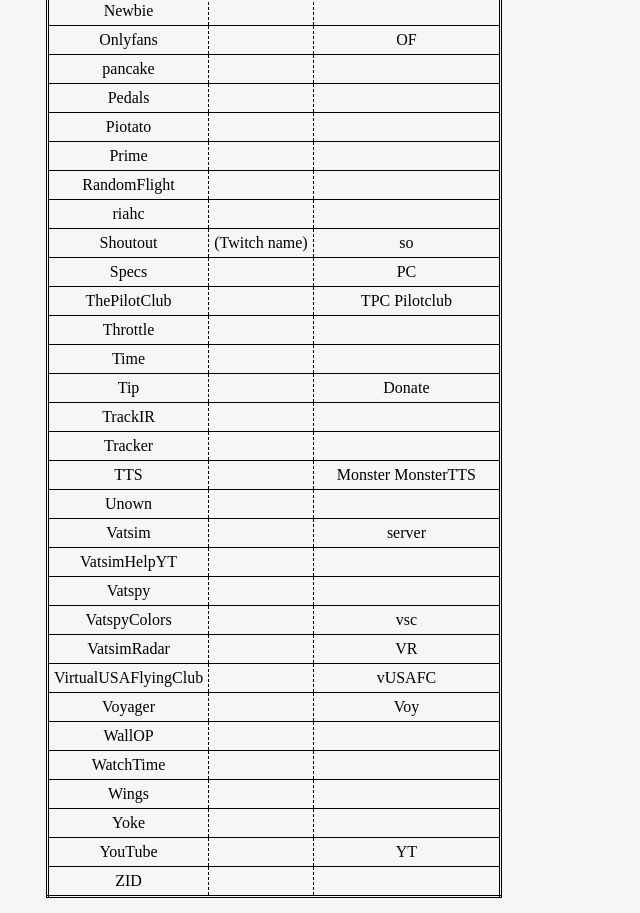
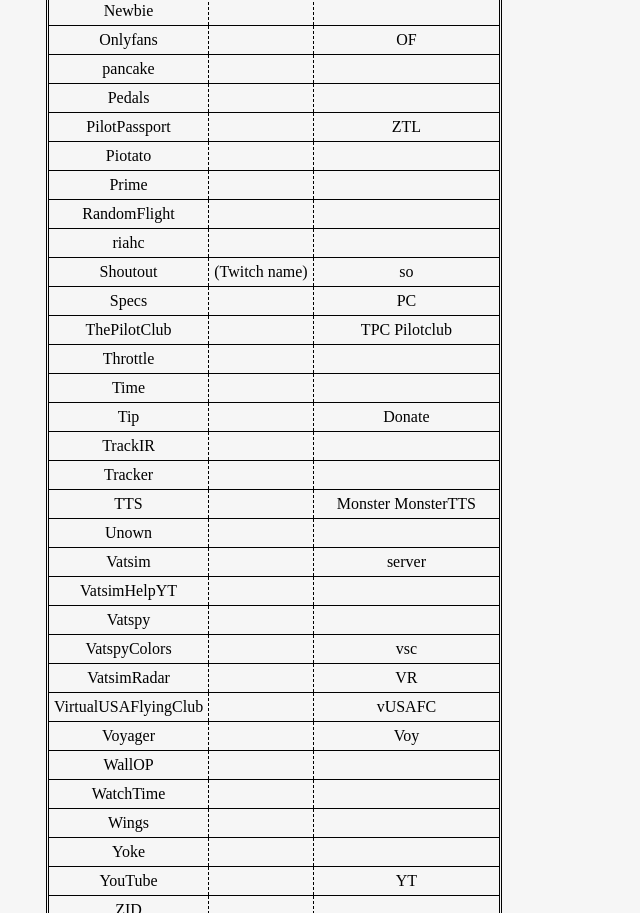
Before and after one commit to stw222/TwitchCommands, a plain HTML site: page Commands.html in a window 1280 px wide. Shown: the part 1796-2709 px from the top of the page, without its empty margins (0-640 px from the left). Drawn offline with Linux system fonts and the light colour scheme.

Commit message:
Update Commands.html

```diff
--- a/Commands.html
+++ b/Commands.html
@@ -357,6 +357,11 @@
 				<td></td>
 			</tr>
 			<tr>
+				<td>PilotPassport</td>
+				<td></td>
+				<td>ZTL</td>
+			</tr>
+			<tr>
 				<td>Piotato</td>
 				<td></td>
 				<td></td>
```
